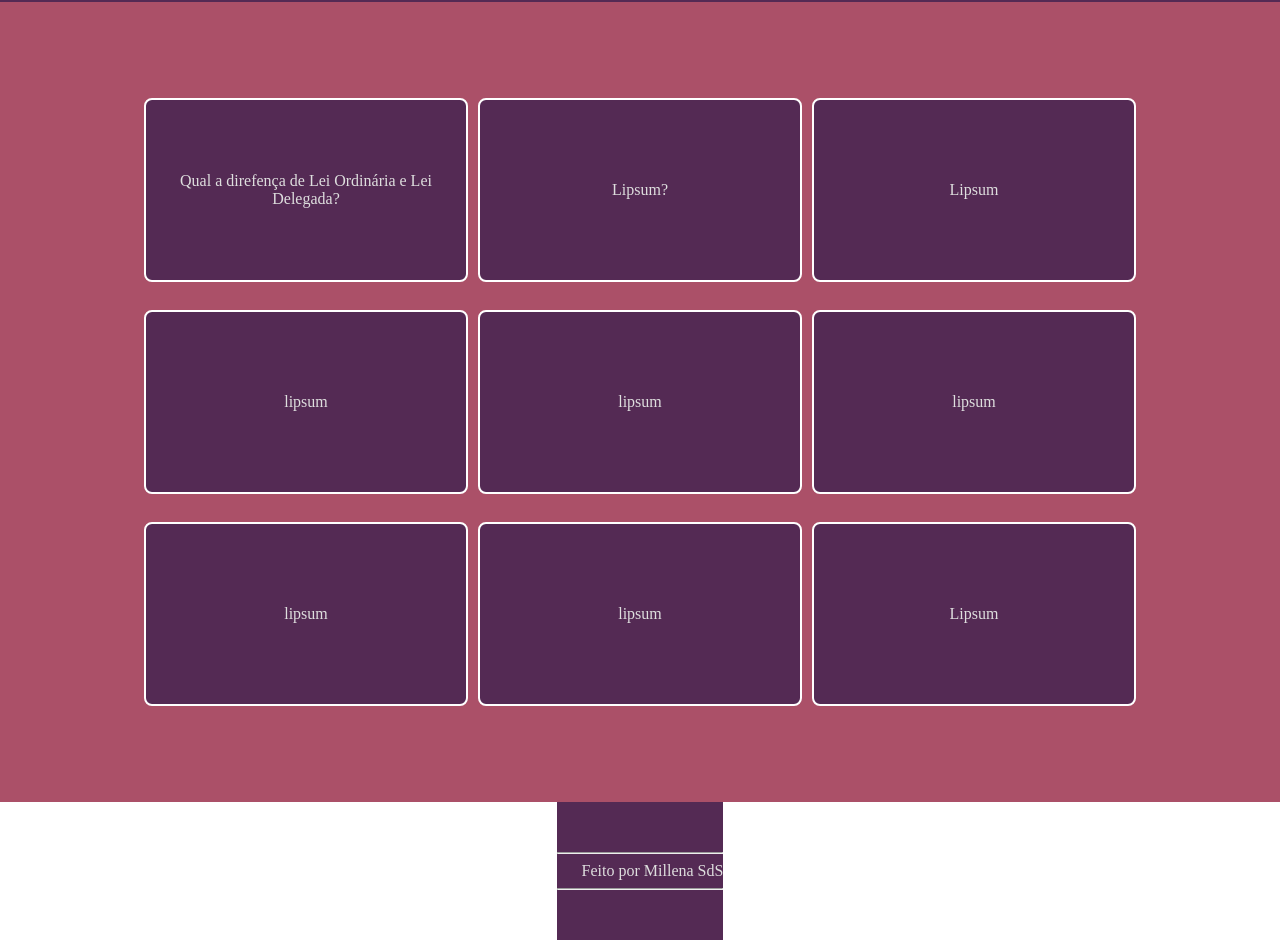
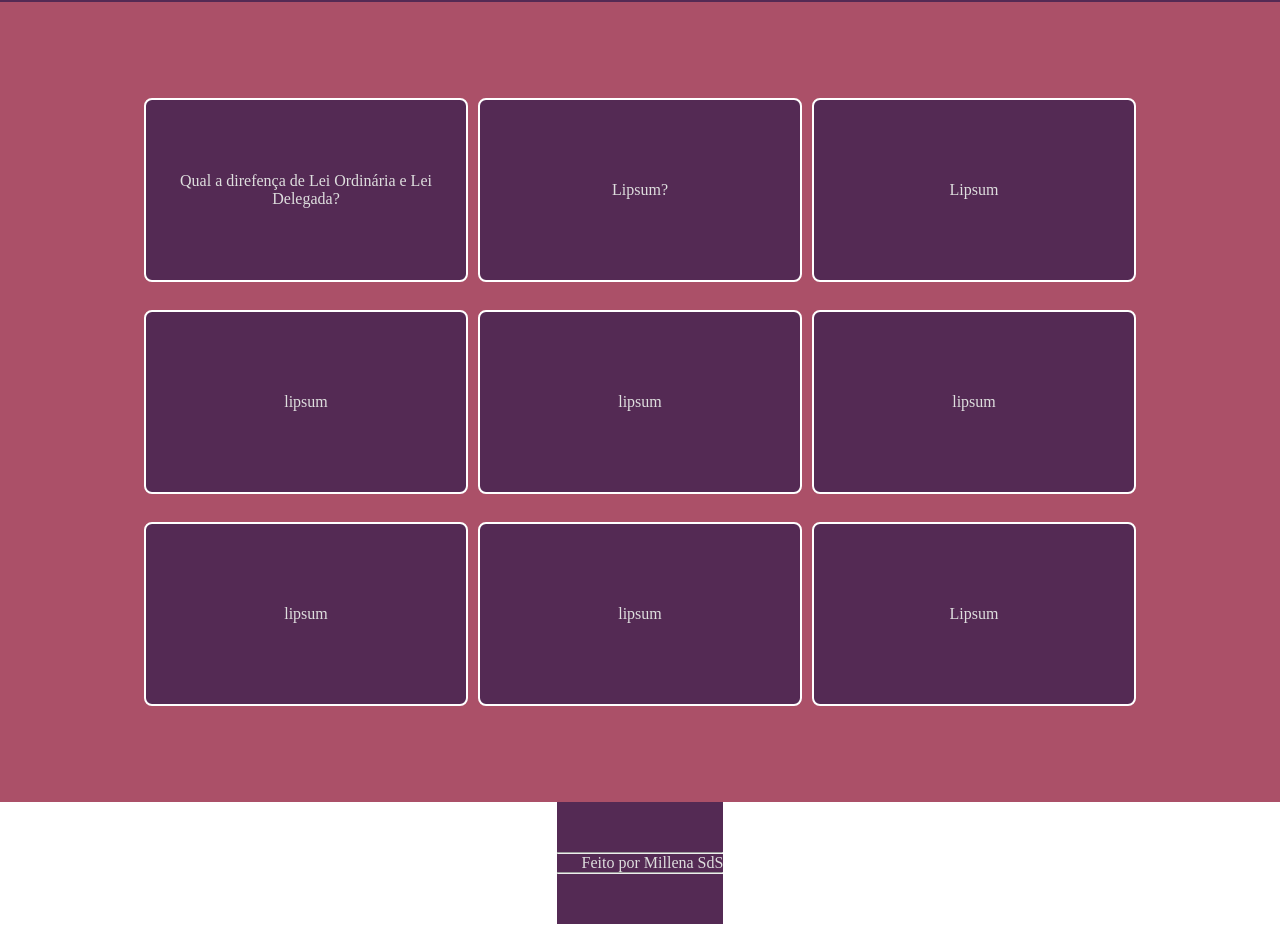
Before and after one commit to Millena-S/FlashCards_direito, a plain HTML site: page index.html in a window 1280 px wide. Shown: the part 68-1008 px from the top of the page. Drawn offline with Linux system fonts and the light colour scheme.

Commit message:
fixing footer 2

```diff
--- a/style.css
+++ b/style.css
@@ -16,8 +16,7 @@ header{
 footer {
     padding: 50px 0;
     gap: 8px;
-    display: flex;
-    flex-direction: column;
+    display: block;
     background-color: #542a54;
     color: #dedede;
 }
```
